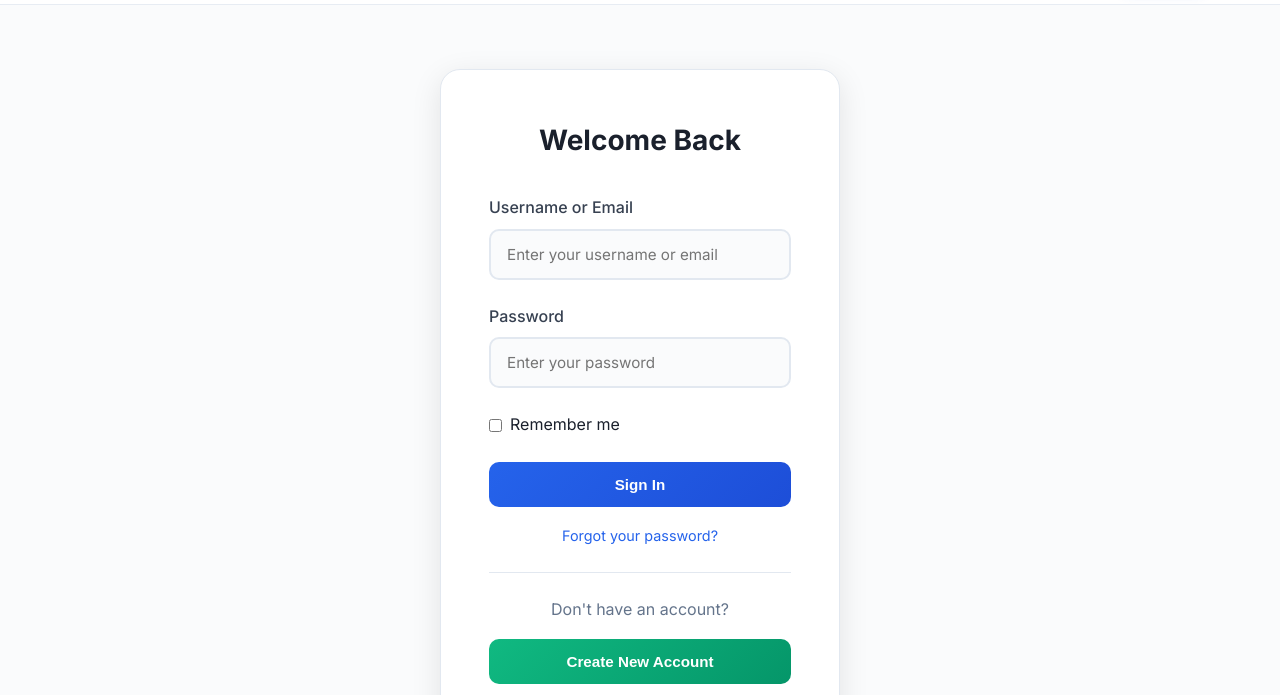
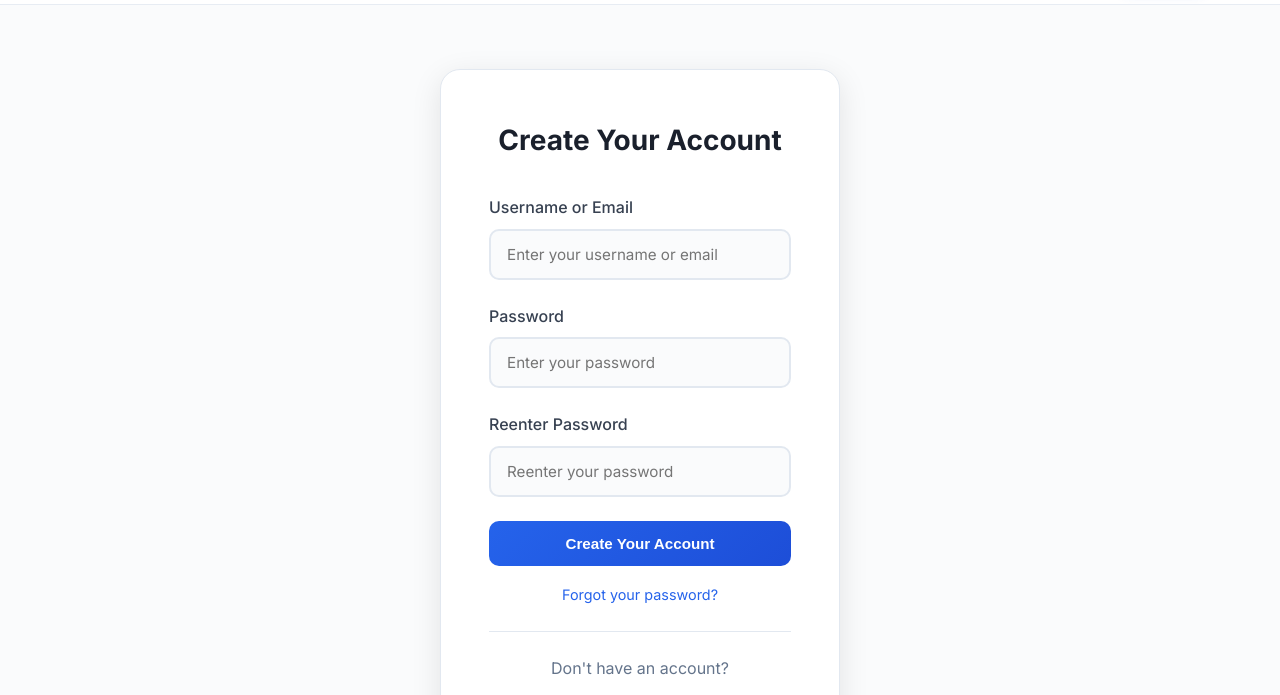
Before and after one commit to awab1433/buildthebuisnessmarketplace, a plain HTML site: page signup.html in a window 1280 px wide. Shown: the part 76-771 px from the top of the page. Drawn offline with Linux system fonts and the light colour scheme; a script that the page names is missing.

Commit message:
Update signup.html

```diff
--- a/signup.html
+++ b/signup.html
@@ -3,7 +3,7 @@
 <head>
   <meta charset="UTF-8" />
   <meta name="viewport" content="width=device-width, initial-scale=1.0" />
-  <title>Login - BizMarket</title>
+  <title>Sign Up - BizMarket</title>
   <link href="https://fonts.googleapis.com/css2?family=Inter:wght@300;400;500;600;700&display=swap" rel="stylesheet">
   <link rel="stylesheet" href="styles.css">
 </head>
@@ -24,7 +24,7 @@
   <div class="container">
     <div class="login-container">
       <div class="login-form">
-        <h2 class="login-title">Welcome Back</h2>
+        <h2 class="login-title">Create Your Account</h2>
 
         <div class="form-group">
           <label class="form-label">Username or Email</label>
@@ -35,15 +35,13 @@
           <label class="form-label">Password</label>
           <input type="password" placeholder="Enter your password" />
         </div>
-
         <div class="form-group">
-          <label style="display: flex; align-items: center; gap: 0.5rem; font-weight: 400;">
-            <input type="checkbox" style="width: auto; margin: 0;">
-            Remember me
-          </label>
+          <label class="form-label">Reenter Password</label>
+          <input type="password" placeholder="Reenter your password" />
         </div>
 
-        <button class="btn" style="margin-bottom: 1rem;">Sign In</button>
+
+        <button class="btn" style="margin-bottom: 1rem;">Create Your Account</button>
 
         <div style="text-align: center; margin-bottom: 1rem;">
           <a href="#" style="color: #2563eb; text-decoration: none; font-size: 0.9rem;">Forgot your password?</a>
```
